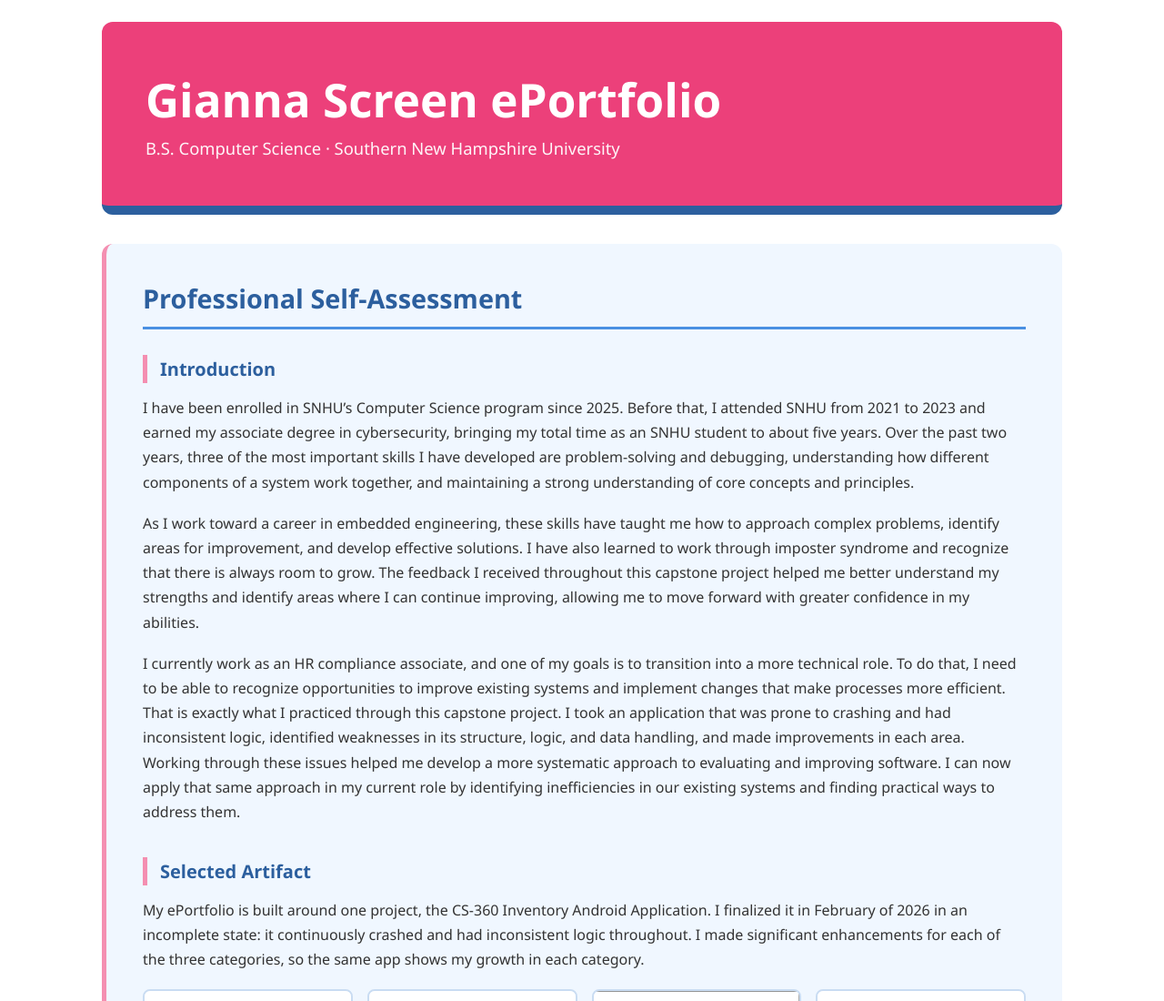
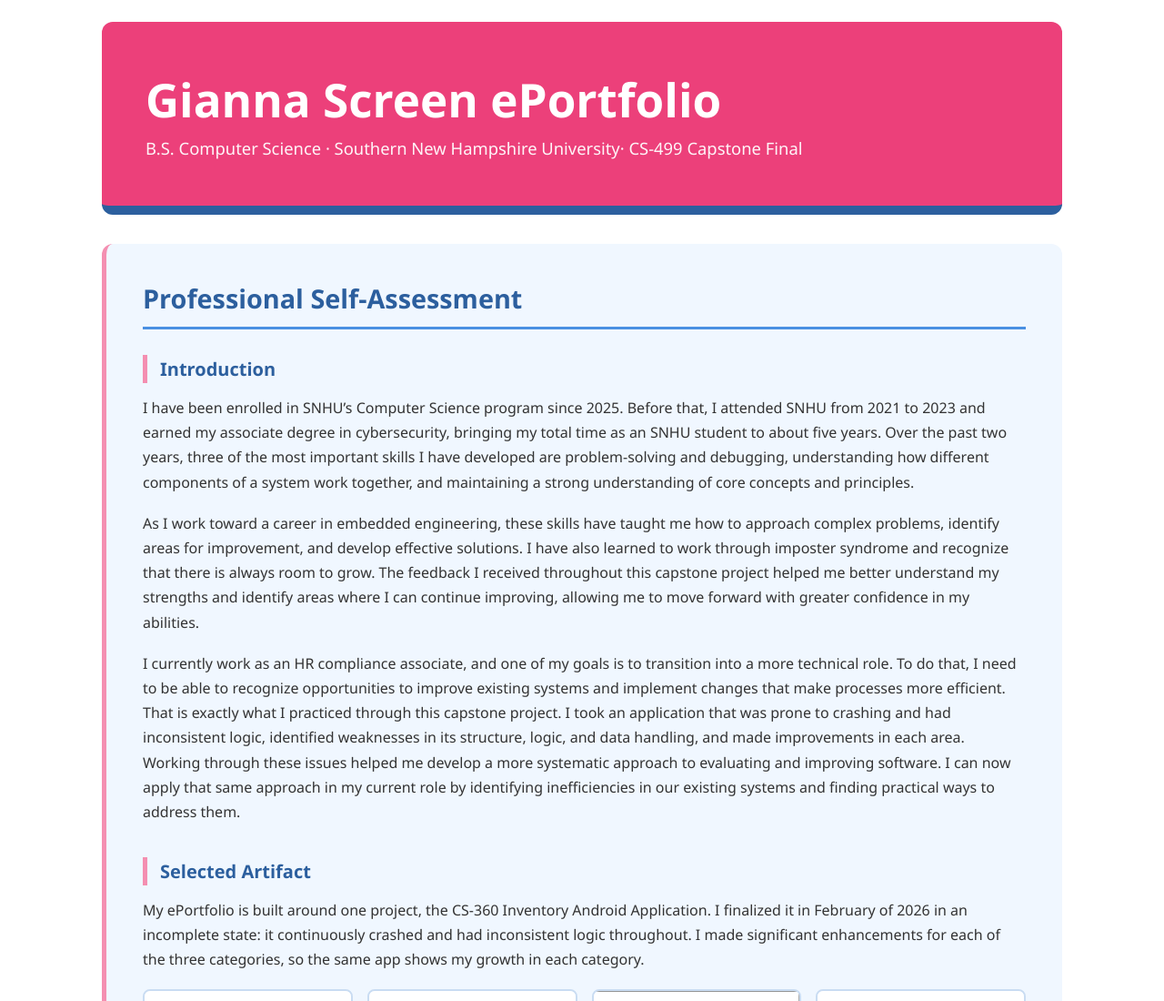
Before and after one commit to gscreen-sketch/Gianna-Screen-ePortfolio, a plain HTML site: page index.html in a window 1280 px wide. Shown: the top 1100 px of the page at 91% size. Drawn offline with Linux system fonts and the light colour scheme.

Commit message:
Update index.html

```diff
--- a/index.html
+++ b/index.html
@@ -8,7 +8,7 @@
 </head>
 <body>
 <main class="page">
-<header class="hero" id="top"><h1>Gianna Screen ePortfolio</h1><p class="hero-sub">B.S. Computer Science &middot; Southern New Hampshire University</p></header>
+<header class="hero" id="top"><h1>Gianna Screen ePortfolio</h1><p class="hero-sub">B.S. Computer Science &middot; Southern New Hampshire University&middot; CS-499 Capstone Final</p></header>
 <section id="self-assessment">
 <div class="block">
 <h2>Professional Self-Assessment</h2>
```
